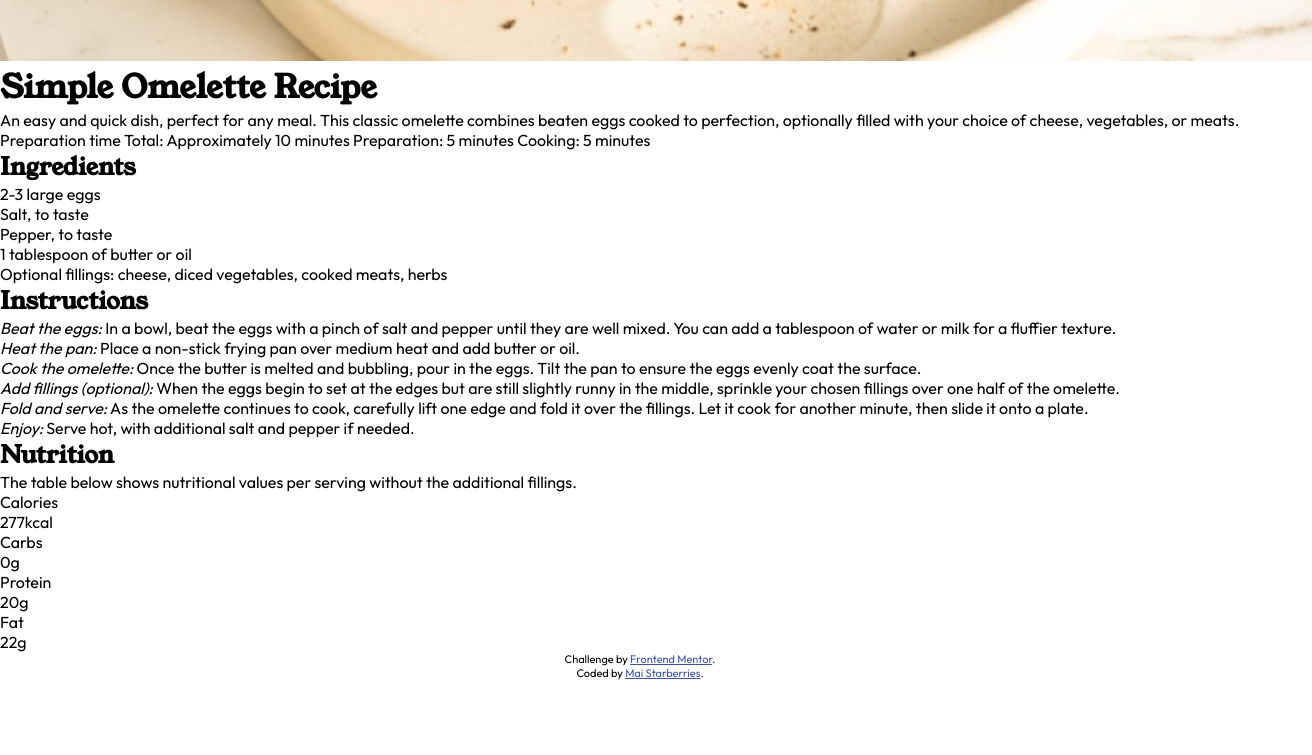
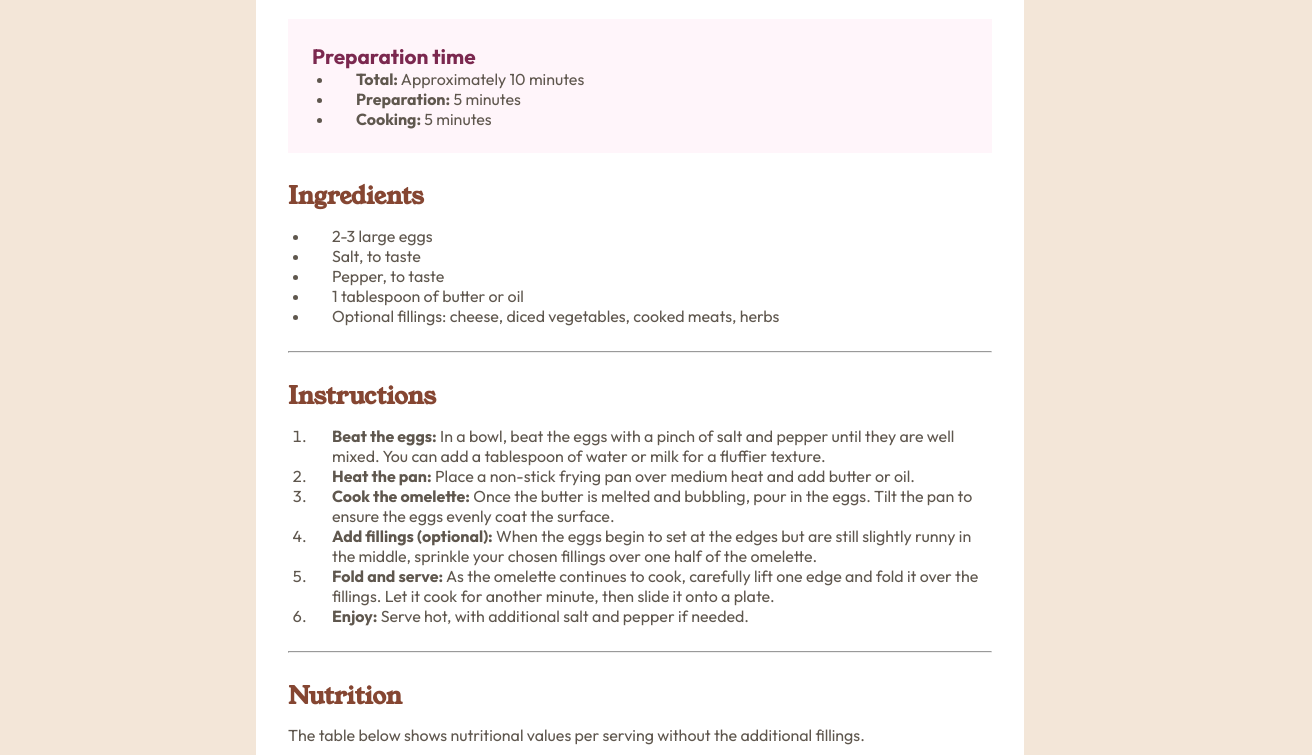
Before and after one commit to starberries/recipes-page, a plain HTML site: page index.html in a window 1280 px wide. Shown: the part 539-1294 px from the top of the page, 1312 px wide, since content can reach past the window. Before the commit the page ends 1219 px from the top, so only its background shows below. Drawn offline with Linux system fonts and the light colour scheme.

Commit message:
Update CSS styling of headers and grid display

```diff
--- a/index.html
+++ b/index.html
@@ -12,20 +12,22 @@
   <main>
     <img src="./images/image-omelette.jpeg" alt="">
 
-    <h1>Simple Omelette Recipe</h1>
+    <h1 class="my-1 stone-title">Simple Omelette Recipe</h1>
 
-    <p>An easy and quick dish, perfect for any meal. This classic omelette combines beaten eggs cooked to perfection, optionally filled with your choice of cheese, vegetables, or meats.</p>
+    <p class="my-1">An easy and quick dish, perfect for any meal. This classic omelette combines beaten eggs cooked to perfection, optionally filled with your choice of cheese, vegetables, or meats.</p>
 
-    <div class="prep">
-      Preparation time
+    <div class="prep my-2">
+      <h2 class="rose-title">Preparation time</h2>
 
-      Total: Approximately 10 minutes
-      Preparation: 5 minutes
-      Cooking: 5 minutes
+      <ul>
+        <li><strong>Total:</strong> Approximately 10 minutes</li>
+        <li><strong>Preparation:</strong> 5 minutes</li>
+        <li><strong>Cooking:</strong> 5 minutes</li>
+      </ul>
     </div>
 
-    <h2>Ingredients</h2>
-
+    <div class="ingredients my-2">
+      <h2 class="my-1 brown-title">Ingredients</h2>
       <ul>
         <li>2-3 large eggs</li>
         <li>Salt, to taste</li>
@@ -33,21 +35,28 @@
         <li>1 tablespoon of butter or oil</li>
         <li>Optional fillings: cheese, diced vegetables, cooked meats, herbs</li>
       </ul>
+    </div>
 
-    <h2>Instructions</h2>
+    <hr class="my-2">
 
+    <div class="instructions my-2">
+      <h2 class="my-1 brown-title">Instructions</h2>
       <ol>
-      <li><em>Beat the eggs:</em> In a bowl, beat the eggs with a pinch of salt and pepper until they are well mixed. You can add a tablespoon of water or milk for a fluffier texture.</li>
-      <li><em>Heat the pan:</em> Place a non-stick frying pan over medium heat and add butter or oil.</li>
-      <li><em>Cook the omelette:</em> Once the butter is melted and bubbling, pour in the eggs. Tilt the pan to ensure the eggs evenly coat the surface.</li>
-      <li><em>Add fillings (optional):</em> When the eggs begin to set at the edges but are still slightly runny in the middle, sprinkle your chosen fillings over one half of the omelette.</li>
-      <li><em>Fold and serve:</em> As the omelette continues to cook, carefully lift one edge and fold it over the fillings. Let it cook for another minute, then slide it onto a plate.</li>
-      <li><em>Enjoy:</em> Serve hot, with additional salt and pepper if needed.</li>
+        <li><strong>Beat the eggs:</strong> In a bowl, beat the eggs with a pinch of salt and pepper until they are well mixed. You can add a tablespoon of water or milk for a fluffier texture.</li>
+        <li><strong>Heat the pan:</strong> Place a non-stick frying pan over medium heat and add butter or oil.</li>
+        <li><strong>Cook the omelette:</strong> Once the butter is melted and bubbling, pour in the eggs. Tilt the pan to ensure the eggs evenly coat the surface.</li>
+        <li><strong>Add fillings (optional):</strong> When the eggs begin to set at the edges but are still slightly runny in the middle, sprinkle your chosen fillings over one half of the omelette.</li>
+        <li><strong>Fold and serve:</strong> As the omelette continues to cook, carefully lift one edge and fold it over the fillings. Let it cook for another minute, then slide it onto a plate.</li>
+        <li><strong>Enjoy:</strong> Serve hot, with additional salt and pepper if needed.</li>
       </ol>
+    </div>
 
-    <h2>Nutrition</h2>
+    <hr class="my-2">
 
-    <p>The table below shows nutritional values per serving without the additional fillings.</p>
+    <h2 class="my-1 brown-title">Nutrition</h2>
+
+    <p class="my-1">The table below shows nutritional values per serving without the additional fillings.</p>
+
 
     <div class="grid">
       <div class="label">Calories</div>
--- a/style.css
+++ b/style.css
@@ -1,6 +1,7 @@
 @import url('https://fonts.googleapis.com/css2?family=Outfit:wght@100..900&family=Young+Serif&display=swap');
 
 :root {
+    --stone-100: hsl(30, 54%, 90%);
     --stone-150: hsl(30, 18%, 87%);
     --stone-600: hsl(30, 10%, 34%);
     --stone-900: hsl(24, 5%, 18%);
@@ -16,12 +17,78 @@
 }
 
 body {
+    width: 100vw;
     font-family: 'Outfit', sans-serif;
+    color: var(--stone-600);
+    background-color: var(--stone-100);
+}
+
+main {
+    width: clamp(18.75rem, 60%, 54rem);
+    margin: 4rem auto;
+    padding: 2rem;
+    border-radius: 1.5rem;
+    background-color: white;
+}
+
+img {
+    width: 100%;
+    border-radius: 0.6rem;
 }
 
 h1, h2 {
     font-family: 'Young Serif', serif;
 }
 
+ul, ol, li {
+    padding-left: 22px;
+}
+
+hr {
+    color: var(--stone-150);
+}
+
+.stone-title {
+    color: var(--stone-900);
+}
+
+.brown-title {
+    color: var(--brown-800);
+}
+
+.rose-title {
+    color: var(--rose-800);
+    font-family: 'Outfit', sans-serif;
+    font-size: 1.3rem;
+    font-weight: 700;
+}
+
+.prep {
+    background-color: var(--rose-50);
+    padding: 1.5rem;
+}
+
+.grid {
+    display: grid;
+    grid-template-columns: repeat(2, 1fr);
+    padding-left: 2rem;
+    gap: 1rem;
+}
+
+.grid .value {
+    color: var(--brown-800);
+    font-weight: 600;
+}
+
 .attribution { font-size: 11px; text-align: center; }
 .attribution a { color: hsl(228, 45%, 44%); }
+
+/* Utilities */
+
+.my-1 {
+    margin: 0.8rem 0;
+}
+
+.my-2 {
+    margin: 1.6rem 0;
+}
```
Lines whose indentation alone changed are shown as unchanged.
